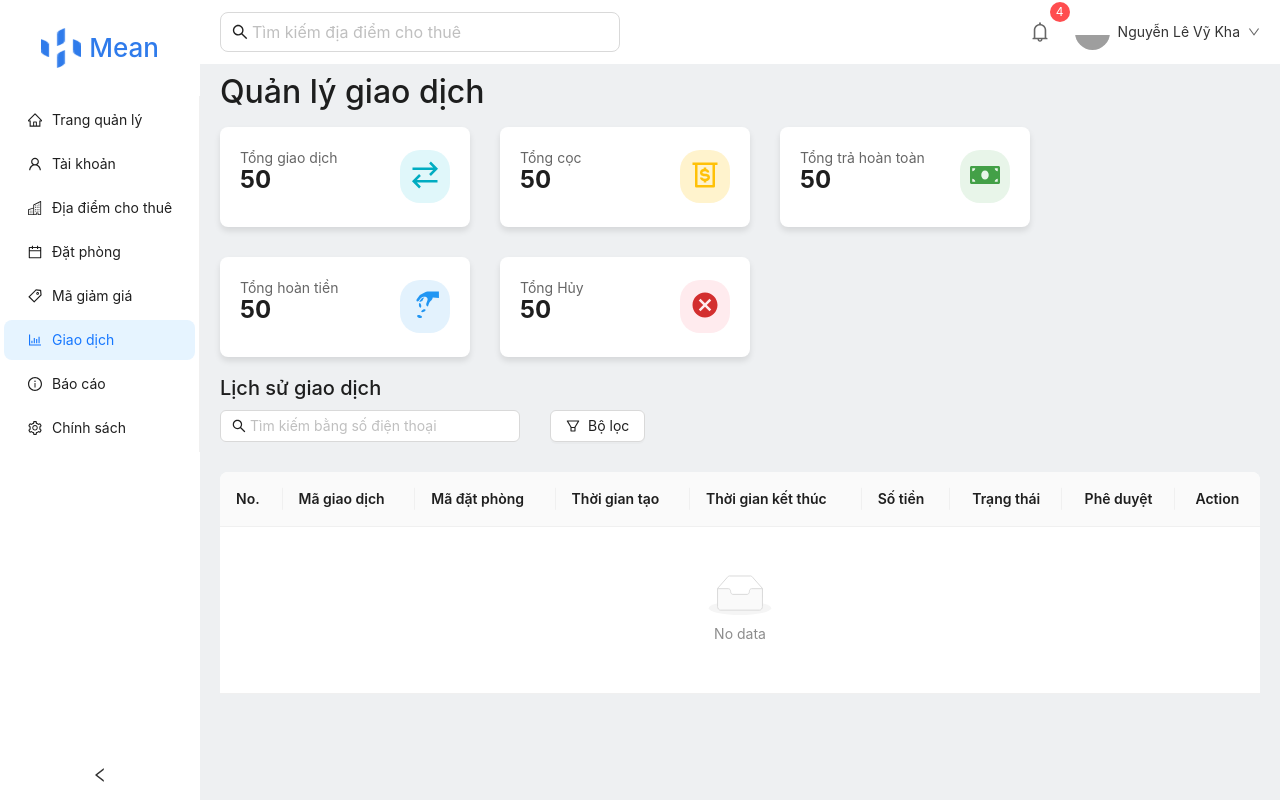
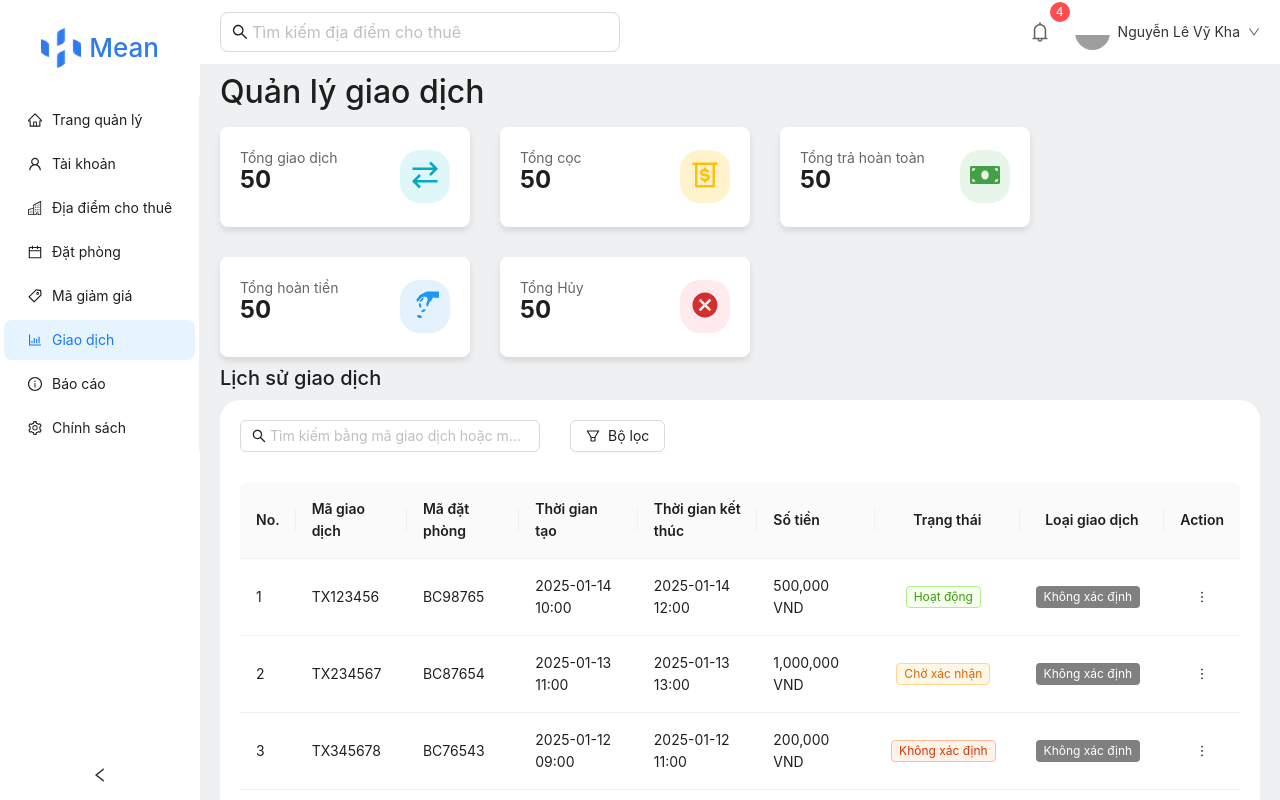
Before and after one commit to Trantienloc2411/Mean, a React (Vite) app: page /admin/transaction in a window 1280 px wide. Shown: the top 800 px of the page. Built offline with nearby package versions, Linux system fonts and the light colour scheme; grey boxes are pictures that could not be loaded.

Commit message:
add enum account

```diff
--- /dev/null
+++ b/src/enums/accountEnums.js
@@ -0,0 +1,16 @@
+export const RoleEnum = {
+  Admin: { label: "Admin", color: "red" },
+  Owner: { label: "Đối tác", color: "blue" },
+  Customer: { label: "Khách hàng", color: "green" },
+};
+
+export const StatusEnum = {
+  Active: { label: "Hoạt động", color: "green" },
+  Pending: { label: "Đang xử lý", color: "orange" },
+  Locked: { label: "Khóa", color: "volcano" },
+};
+
+export const ApproveEnum = {
+  Approved: { label: "Đã xác thực", color: "green" },
+  NotApproved: { label: "Chưa xác thực", color: "red" },
+};
--- a/src/pages/account/Account.jsx
+++ b/src/pages/account/Account.jsx
@@ -6,6 +6,7 @@ import AccountTable from "./components/AccountTable";
 import { useGetUsersQuery } from "../../features/user/userApiSlice";
 import FilterModal from "./components/FilterModal";
 import { Flex } from "antd";
+import { RoleEnum, StatusEnum, ApproveEnum } from "../../enums/accountEnums"; // Import enum từ file enums
 
 export default function Account() {
   const { data: users, error, isLoading } = useGetUsersQuery();
@@ -66,11 +67,12 @@ export default function Account() {
       </div>
       <div style={{ marginTop: 20 }}>
         <h1 style={{ fontSize: 20 }}>Danh sách tài khoản</h1>
+        <div style={{ background: "#fff", borderRadius: 20, padding: 20 }}>
           <Flex gap={30}>
             <Input
               prefix={<SearchOutlined />}
               placeholder="Tìm kiếm bằng số điện thoại"
-            style={{ width: 300, marginBottom: 20 }}
+              style={{ width: 300, marginBottom: 10 }}
               value={searchValue}
               onChange={(e) => setSearchValue(e.target.value)}
             />
@@ -80,6 +82,7 @@ export default function Account() {
             </Button>
           </Flex>
           <AccountTable loading={isLoading} data={filteredUsers} />
+        </div>
       </div>
       <FilterModal
         visible={isFilterModalVisible}
--- a/src/pages/account/components/AccountTable.jsx
+++ b/src/pages/account/components/AccountTable.jsx
@@ -1,7 +1,6 @@
 import { MoreOutlined } from "@ant-design/icons";
-import { Dropdown } from "antd";
-import { Menu } from "antd";
-import { Table, Tag } from "antd";
+import { Dropdown, Menu, Table, Tag } from "antd";
+import { RoleEnum, StatusEnum, ApproveEnum } from "../../../enums/accountEnums"; // Import enum từ file khác
 
 // eslint-disable-next-line react/prop-types
 export default function AccountTable({ data, loading }) {
@@ -28,65 +27,48 @@ export default function AccountTable({ data, loading }) {
       key: "email",
     },
     {
-      title: "Vai trò",
+      title: "Loại",
       dataIndex: "role",
+      key: "role",
+      render: (role) => {
+        const roleData = RoleEnum[role];
+        return roleData ? (
+          <Tag color={roleData.color}>{roleData.label}</Tag>
+        ) : null;
+      },
+    },
+
+    {
+      title: "Trạng Thái",
+      dataIndex: "status",
       align: "center",
-      key: "role",
-      // filters: [
-      //   { text: "Admin", value: "Admin" },
-      //   { text: "Người dùng", value: "Người dùng" },
-      //   { text: "Quản lý", value: "Quản lý" },
-      // ],
-      // onFilter: (value, record) => record.role === value,
-      render: (role) => {
-        let color =
-          role === "Admin" ? "red" : role === "Quản lý" ? "blue" : "green";
-        return <Tag color={color}>{role}</Tag>;
+      key: "status",
+      render: (status) => {
+        const statusData = StatusEnum[status];
+        return statusData ? (
+          <Tag color={statusData.color}>{statusData.label}</Tag>
+        ) : null;
       },
     },
     {
-      title: "Trạng thái",
-      dataIndex: "status",
+      title: "Xác thực",
+      dataIndex: "approve",
       align: "center",
-      key: "status",
-      // filters: [
-      //   { text: "Hoạt động", value: "Hoạt động" },
-      //   { text: "Chờ xác nhận", value: "Chờ xác nhận" },
-      //   { text: "Đã khóa", value: "Đã khóa" },
-      // ],
-      // onFilter: (value, record) => record.status === value,
-      render: (status) => {
-        let color =
-          status === "Hoạt động"
-            ? "green"
-            : status === "Chờ xác nhận"
-            ? "orange"
-            : "volcano";
-        return <Tag color={color}>{status}</Tag>;
+      key: "approve",
+      render: (approve) => {
+        const approveData = ApproveEnum[approve];
+        return approveData ? (
+          <Tag color={approveData.color}>{approveData.label}</Tag>
+        ) : null;
       },
     },
     {
-      title: "Phê duyệt",
-      dataIndex: "approve",
-      align: "center",
-      key: "approve",
-      // filters: [
-      //   { text: "Đã phê duyệt", value: "Đã phê duyệt" },
-      //   { text: "Chưa phê duyệt", value: "Chưa phê duyệt" },
-      // ],
-      // onFilter: (value, record) => record.approve === value,
-      render: (approve) => {
-        let color = approve === "Đã phê duyệt" ? "green" : "red";
-        return <Tag color={color}>{approve}</Tag>;
-      },
-    },
-    {
-      title: "Action",
+      title: "",
       key: "action",
       align: "center",
       render: (text, record) => (
         <Dropdown
-          overlay={
+          menu={
             <Menu>
               <Menu.Item key="1" onClick={() => handleViewDetails(record)}>
                 Xem chi tiết
--- a/src/pages/account/components/FilterModal.jsx
+++ b/src/pages/account/components/FilterModal.jsx
@@ -1,7 +1,26 @@
-/* eslint-disable react/prop-types */
 import { Modal, Tag, Button } from "antd";
+const { CheckableTag } = Tag;
+import { RoleEnum, StatusEnum, ApproveEnum } from "../../../enums/accountEnums"; // Import enums
 
-const { CheckableTag } = Tag;
+// Helper function to render CheckableTags for any enum
+const renderTags = (enumData, filters, key, onFilterChange) => (
+  <div style={{ marginBottom: 20 }}>
+    {Object.entries(enumData).map(([value, { label }]) => (
+      <CheckableTag
+        key={value}
+        checked={filters[key].includes(value)} // Check based on the key
+        onChange={(checked) => {
+          const updatedValues = checked
+            ? [...filters[key], value]
+            : filters[key].filter((item) => item !== value);
+          onFilterChange(key, updatedValues);
+        }}
+      >
+        {label}
+      </CheckableTag>
+    ))}
+  </div>
+);
 
 export default function FilterModal({
   visible,
@@ -10,31 +29,16 @@ export default function FilterModal({
   onFilterChange,
   onReset,
 }) {
-  const roles = ["Admin", "Người dùng", "Quản lý"];
-  const statuses = ["Hoạt động", "Chờ xác nhận", "Đã khóa"];
-  const approves = ["Đã phê duyệt", "Chưa phê duyệt"];
-
-  const handleTagChange = (key, value, checked) => {
-    const updatedValues = checked
-      ? [...filters[key], value]
-      : filters[key].filter((item) => item !== value);
-
-    onFilterChange(key, updatedValues);
-  };
-
   return (
     <Modal
       title="Bộ lọc"
-      visible={visible}
+      open={visible}
       onOk={onClose}
       onCancel={onClose}
       footer={[
         <Button key="reset" onClick={onReset}>
           Reset
         </Button>,
-        // <Button key="cancel" onClick={onClose}>
-        //   Hủy
-        // </Button>,
         <Button
           key="apply"
           style={{ background: "#4880FF", color: "#fff" }}
@@ -44,52 +48,12 @@ export default function FilterModal({
         </Button>,
       ]}
     >
-      <div style={{ marginBottom: 20 }}>
-        <h3>Vai trò</h3>
-        <div>
-          {roles.map((role) => (
-            <CheckableTag
-              key={role}
-              checked={filters?.roles.includes(role)}
-              onChange={(checked) => handleTagChange("roles", role, checked)}
-            >
-              {role}
-            </CheckableTag>
-          ))}
-        </div>
-      </div>
-      <div style={{ marginBottom: 20 }}>
-        <h3>Trạng thái</h3>
-        <div>
-          {statuses.map((status) => (
-            <CheckableTag
-              key={status}
-              checked={filters.statuses.includes(status)}
-              onChange={(checked) =>
-                handleTagChange("statuses", status, checked)
-              }
-            >
-              {status}
-            </CheckableTag>
-          ))}
-        </div>
-      </div>
-      <div>
-        <h3>Phê duyệt</h3>
-        <div>
-          {approves.map((approve) => (
-            <CheckableTag
-              key={approve}
-              checked={filters.approves.includes(approve)}
-              onChange={(checked) =>
-                handleTagChange("approves", approve, checked)
-              }
-            >
-              {approve}
-            </CheckableTag>
-          ))}
-        </div>
-      </div>
+      <h3>Vai trò</h3>
+      {renderTags(RoleEnum, filters, "roles", onFilterChange)}{" "}
+      <h3>Trạng thái</h3>
+      {renderTags(StatusEnum, filters, "statuses", onFilterChange)}{" "}
+      <h3>Phê duyệt</h3>
+      {renderTags(ApproveEnum, filters, "approves", onFilterChange)}{" "}
     </Modal>
   );
 }
--- a/src/pages/transaction/Transaction.jsx
+++ b/src/pages/transaction/Transaction.jsx
@@ -1,18 +1,103 @@
-import { useState, useEffect } from "react";
+import { useState } from "react";
 import { Button, Input } from "antd";
-import OverviewTransaction from "./components/OverviewTransaction";
 import { FilterOutlined, SearchOutlined } from "@ant-design/icons";
 import { Flex } from "antd";
 import TransactionTable from "./components/TransactionTable";
 import FilterModal from "./components/FilterModal";
+import OverviewTransaction from "./components/OverviewTransaction";
 
 export default function Transaction() {
-  const [searchValue, setSearchValue] = useState("");
-  const [filteredUsers, setFilteredUsers] = useState([]);
+  const [searchValue, setSearchValue] = useState(""); // Tìm kiếm theo mã giao dịch hoặc mã đặt phòng
+  const [filters, setFilters] = useState({
+    statuses: [], // Lọc theo trạng thái
+    transactionTypes: [], // Lọc theo loại giao dịch
+  });
   const [isFilterModalVisible, setIsFilterModalVisible] = useState(false);
 
   const openFilterModal = () => setIsFilterModalVisible(true);
   const closeFilterModal = () => setIsFilterModalVisible(false);
+
+  const data = [
+    {
+      id: 1,
+      transactionCode: "TX123456",
+      bookingCode: "BC98765",
+      createTime: "2025-01-14 10:00",
+      endTime: "2025-01-14 12:00",
+      price: "500,000 VND",
+      status: "active",
+      typeTransaction: "Thanh toán cuối",
+    },
+    {
+      id: 2,
+      transactionCode: "TX234567",
+      bookingCode: "BC87654",
+      createTime: "2025-01-13 11:00",
+      endTime: "2025-01-13 13:00",
+      price: "1,000,000 VND",
+      status: "pending",
+      typeTransaction: "Hoàn tiền",
+    },
+    {
+      id: 3,
+      transactionCode: "TX345678",
+      bookingCode: "BC76543",
+      createTime: "2025-01-12 09:00",
+      endTime: "2025-01-12 11:00",
+      price: "200,000 VND",
+      status: "cancel",
+      typeTransaction: "Trả full",
+    },
+    {
+      id: 4,
+      transactionCode: "TX456789",
+      bookingCode: "BC65432",
+      createTime: "2025-01-11 15:00",
+      endTime: "2025-01-11 16:00",
+      price: "750,000 VND",
+      status: "active",
+      typeTransaction: "Tiền cọc",
+    },
+  ];
+
+  // Dữ liệu mock cho trạng thái và loại giao dịch (tiếng Anh)
+  const statuses = ["Hoạt động", "Chờ xác nhận", "Hủy"];
+  const transactionTypes = [
+    "Tiền cọc",
+    "Trả full",
+    "Hoàn tiền",
+    "Thanh toán cuối",
+  ];
+
+  // Hàm lọc dữ liệu
+  const filteredData = data.filter((item) => {
+    const isStatusMatch =
+      filters.statuses.length === 0 || filters.statuses.includes(item.status);
+    const isTypeMatch =
+      filters.transactionTypes.length === 0 ||
+      filters.transactionTypes.includes(item.typeTransaction);
+    const isSearchMatch =
+      item.transactionCode.toLowerCase().includes(searchValue.toLowerCase()) ||
+      item.bookingCode.toLowerCase().includes(searchValue.toLowerCase());
+
+    return isStatusMatch && isTypeMatch && isSearchMatch;
+  });
+
+  // Xử lý thay đổi bộ lọc
+  const handleFilterChange = (key, updatedValues) => {
+    setFilters((prevFilters) => ({
+      ...prevFilters,
+      [key]: updatedValues,
+    }));
+  };
+
+  // Reset bộ lọc
+  const handleReset = () => {
+    setFilters({
+      statuses: [],
+      transactionTypes: [],
+    });
+  };
 
   return (
     <div style={{ padding: "10px 20px" }}>
@@ -20,12 +105,13 @@ export default function Transaction() {
       <div>
         <OverviewTransaction />
       </div>
-      <div style={{ marginTop: 20 }}>
+      <div style={{ marginTop: 10 }}>
         <h1 style={{ fontSize: 20 }}>Lịch sử giao dịch</h1>
+        <div style={{ padding: "20px", background: "#fff", borderRadius: 20 }}>
           <Flex gap={30}>
             <Input
               prefix={<SearchOutlined />}
-            placeholder="Tìm kiếm bằng số điện thoại"
+              placeholder="Tìm kiếm bằng mã giao dịch hoặc mã đặt phòng"
               style={{ width: 300, marginBottom: 20 }}
               value={searchValue}
               onChange={(e) => setSearchValue(e.target.value)}
@@ -35,15 +121,19 @@ export default function Transaction() {
               Bộ lọc
             </Button>
           </Flex>
-        <TransactionTable data={filteredUsers} />
+          <TransactionTable data={filteredData} />
         </div>
-      {/* <FilterModal
+      </div>
+      {/* Modal lọc */}
+      <FilterModal
         visible={isFilterModalVisible}
         onClose={closeFilterModal}
-        filters={selectedFilters}
+        filters={filters}
         onFilterChange={handleFilterChange}
-        onReset={resetFilters}
-      /> */}
+        onReset={handleReset}
+        statuses={statuses}
+        transactionTypes={transactionTypes}
+      />
     </div>
   );
 }
--- a/src/pages/transaction/components/FilterModal.jsx
+++ b/src/pages/transaction/components/FilterModal.jsx
@@ -1,6 +1,4 @@
-/* eslint-disable react/prop-types */
 import { Modal, Tag, Button } from "antd";
-
 const { CheckableTag } = Tag;
 
 export default function FilterModal({
@@ -9,10 +7,16 @@ export default function FilterModal({
   filters,
   onFilterChange,
   onReset,
+  statuses, // Trạng thái
+  transactionTypes, // Loại giao dịch
 }) {
-  const roles = ["Admin", "Người dùng", "Quản lý"];
-  const statuses = ["Hoạt động", "Chờ xác nhận", "Đã khóa"];
-  const approves = ["Đã phê duyệt", "Chưa phê duyệt"];
+  // const statuses = ["active", "pending", "inactive", "cancel"];
+  // const transactionTypes = [
+  //   "deposit",
+  //   "full_payment",
+  //   "refund",
+  //   "final_payment",
+  // ];
 
   const handleTagChange = (key, value, checked) => {
     const updatedValues = checked
@@ -32,9 +36,6 @@ export default function FilterModal({
         <Button key="reset" onClick={onReset}>
           Reset
         </Button>,
-        // <Button key="cancel" onClick={onClose}>
-        //   Hủy
-        // </Button>,
         <Button
           key="apply"
           style={{ background: "#4880FF", color: "#fff" }}
@@ -44,20 +45,6 @@ export default function FilterModal({
         </Button>,
       ]}
     >
-      <div style={{ marginBottom: 20 }}>
-        <h3>Vai trò</h3>
-        <div>
-          {roles.map((role) => (
-            <CheckableTag
-              key={role}
-              checked={filters?.roles.includes(role)}
-              onChange={(checked) => handleTagChange("roles", role, checked)}
-            >
-              {role}
-            </CheckableTag>
-          ))}
-        </div>
-      </div>
       <div style={{ marginBottom: 20 }}>
         <h3>Trạng thái</h3>
         <div>
@@ -74,18 +61,18 @@ export default function FilterModal({
           ))}
         </div>
       </div>
-      <div>
-        <h3>Phê duyệt</h3>
+      <div style={{ marginBottom: 20 }}>
+        <h3>Loại giao dịch</h3>
         <div>
-          {approves.map((approve) => (
+          {transactionTypes.map((type) => (
             <CheckableTag
-              key={approve}
-              checked={filters.approves.includes(approve)}
+              key={type}
+              checked={filters.transactionTypes.includes(type)}
               onChange={(checked) =>
-                handleTagChange("approves", approve, checked)
+                handleTagChange("transactionTypes", type, checked)
               }
             >
-              {approve}
+              {type}
             </CheckableTag>
           ))}
         </div>
--- a/src/pages/transaction/components/TransactionTable.jsx
+++ b/src/pages/transaction/components/TransactionTable.jsx
@@ -1,7 +1,15 @@
+import { MoreOutlined } from "@ant-design/icons";
+import { Dropdown } from "antd";
+import { Menu } from "antd";
 import { Tag } from "antd";
 import { Table } from "antd";
 
 export default function TransactionTable({ data, loading }) {
+  const statusMapping = {
+    active: "Hoạt động",
+    pending: "Chờ xác nhận",
+    inactive: "Hủy",
+  };
   const columns = [
     {
       title: "No.",
@@ -39,19 +47,8 @@ export default function TransactionTable({ data, loading }) {
       dataIndex: "status",
       align: "center",
       key: "status",
-      // filters: [
-      //   { text: "Hoạt động", value: "Hoạt động" },
-      //   { text: "Chờ xác nhận", value: "Chờ xác nhận" },
-      //   { text: "Đã khóa", value: "Đã khóa" },
-      // ],
-      // onFilter: (value, record) => record.status === value,
+
       render: (status) => {
-        const statusMapping = {
-          active: "Hoạt động",
-          pending: "Chờ xác nhận",
-          inactive: "Không hoạt động",
-        };
-
         let color =
           status === "active"
             ? "green"
@@ -66,18 +63,25 @@ export default function TransactionTable({ data, loading }) {
       },
     },
     {
-      title: "Phê duyệt",
-      dataIndex: "approve",
+      title: "Loại giao dịch",
+      dataIndex: "typeTransaction",
       align: "center",
-      key: "approve",
-      // filters: [
-      //   { text: "Đã phê duyệt", value: "Đã phê duyệt" },
-      //   { text: "Chưa phê duyệt", value: "Chưa phê duyệt" },
-      // ],
-      // onFilter: (value, record) => record.approve === value,
-      render: (approve) => {
-        let color = approve === "Đã phê duyệt" ? "green" : "red";
-        return <Tag color={color}>{approve}</Tag>;
+      key: "typeTransaction",
+
+      render: (typeTransaction) => {
+        // Mapping trạng thái giao dịch sang tiếng Việt và màu sắc
+        const transactionMapping = {
+          deposit: { display: "Tiền cọc", color: "blue" },
+          full_payment: { display: "Trả full", color: "green" },
+          refund: { display: "Hoàn tiền", color: "red" },
+          final_payment: { display: "Thanh toán cuối", color: "orange" },
+        };
+
+        // Lấy giá trị tương ứng hoặc sử dụng mặc định
+        const { display = "Không xác định", color = "gray" } =
+          transactionMapping[typeTransaction] || {};
+
+        return <Tag color={color}>{display}</Tag>;
       },
     },
     {
```
Also changed, not shown: src/components/Card/CardDashboard.jsx (+0 -11 lines). Lines whose indentation alone changed are shown as unchanged.
